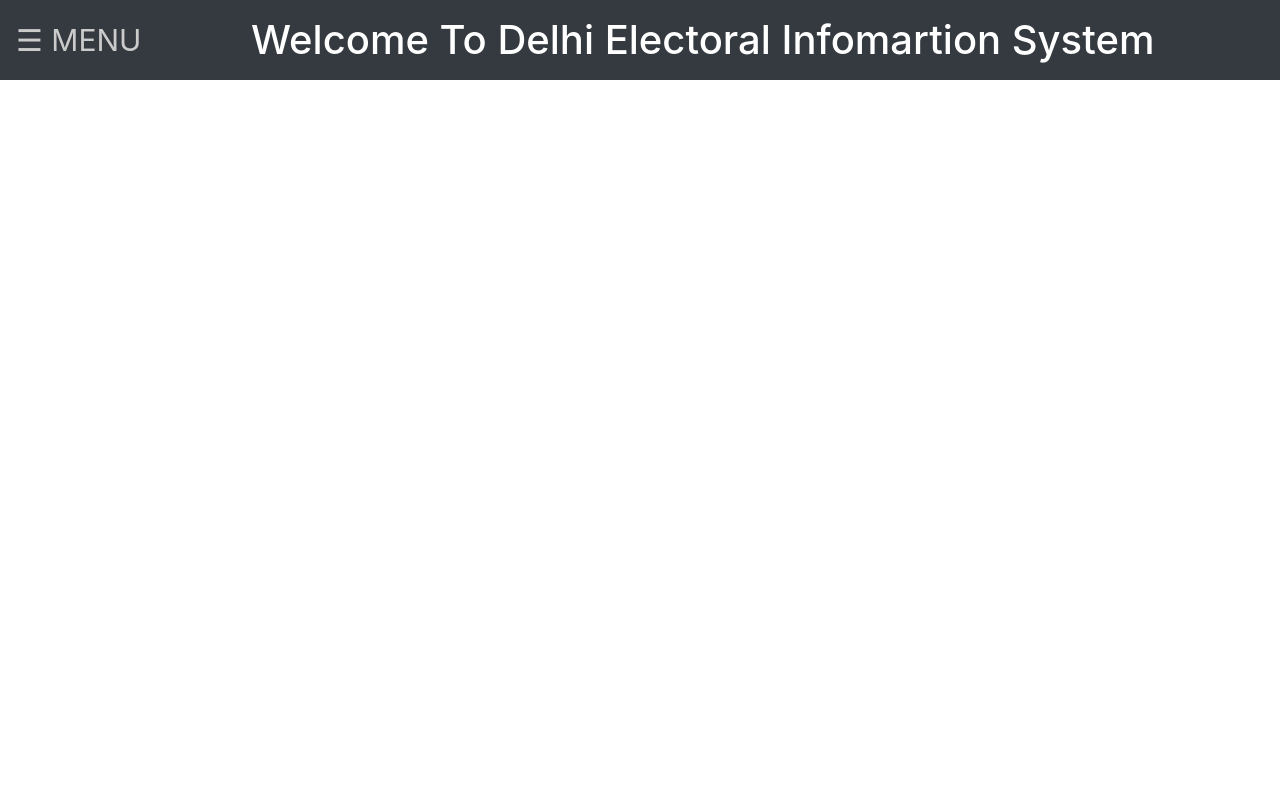
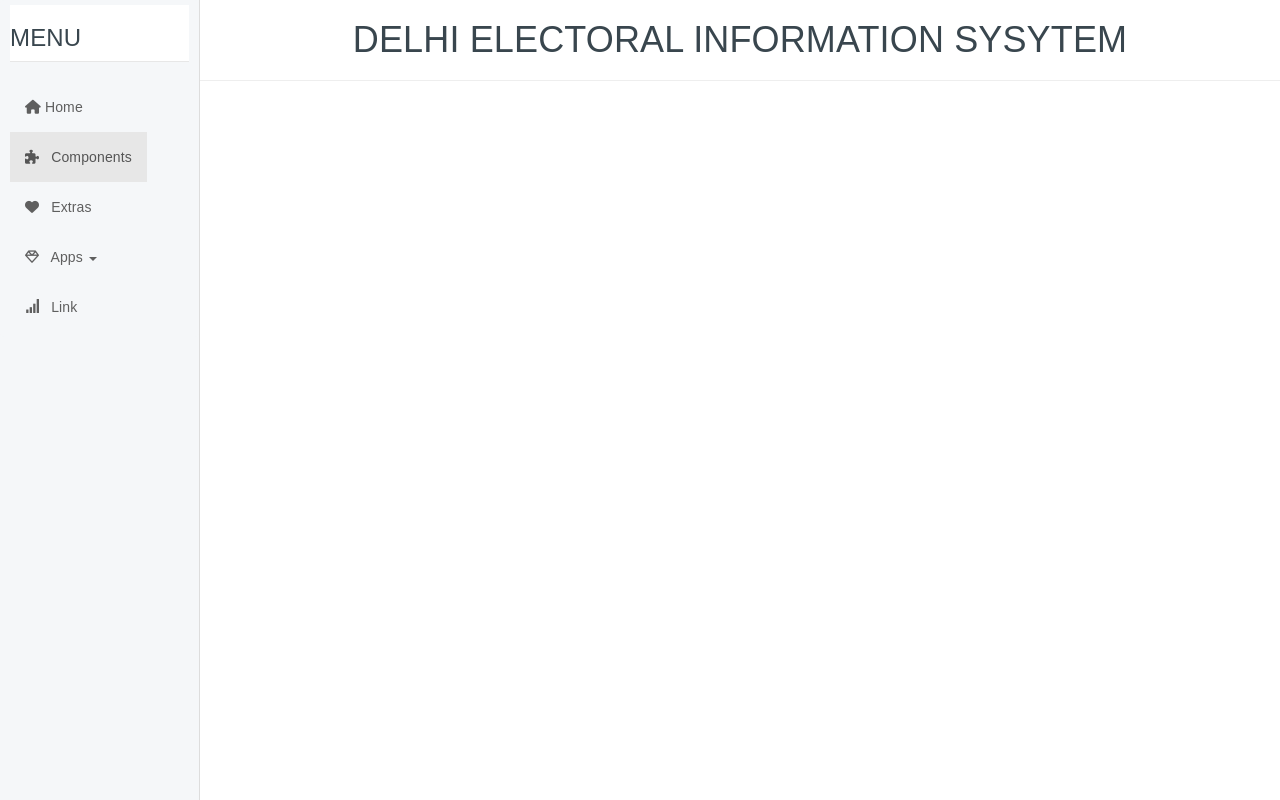
Before and after one commit to rohitxdd/District-Electoral-Info-Sys, a PHP site: page /menu.php in a window 1280 px wide. Run offline with PHP 8.4, Linux system fonts and the light colour scheme; data that the repository does not hold is empty; some libraries are stand-ins or nearby versions.

Commit message:
new branch for side nav

```diff
--- a/menu.php
+++ b/menu.php
@@ -1,114 +1,2 @@
-<html>
-
-<head>
-  <meta charset="utf-8">
-  <title>create dynamic multilevel menu using php and mysql</title>
-  <link rel="stylesheet" href="https://cdn.jsdelivr.net/npm/bootstrap@4.6.1/dist/css/bootstrap.min.css">
-  <script src="https://cdn.jsdelivr.net/npm/jquery@3.6.0/dist/jquery.slim.min.js"></script>
-  <script src="https://cdn.jsdelivr.net/npm/popper.js@1.16.1/dist/umd/popper.min.js"></script>
-  <script src="https://cdn.jsdelivr.net/npm/bootstrap@4.6.1/dist/js/bootstrap.bundle.min.js"></script>
-
-  <style>
-    .sidenav {
-      height: 100%;
-      width: 0;
-      position: fixed;
-      z-index: 1;
-      top: 0;
-      left: 0;
-      background-color: #111;
-      overflow-x: hidden;
-      transition: 0.5s;
-      padding-top: 60px;
-    }
-
-
-    .sidenav a {
-      padding: 8px 8px 8px 32px;
-      text-decoration: none;
-      font-size: 1rem;
-      color: #818181;
-      display: block;
-      transition: 0.3s;
-    }
-
-    .sidenav a:hover {
-      color: #f1f1f1;
-    }
-
-    .sidenav .closebtn {
-      position: absolute;
-      top: 0;
-      right: 25px;
-      font-size: 36px;
-      margin-left: 50px;
-    }
-
-    @media screen and (max-height: 450px) {
-      .sidenav {
-        padding-top: 15px;
-      }
-
-      .sidenav a {
-        font-size: 18px;
-      }
-    }
-  </style>
-</head>
-
-<body>
-  <?php
-  include 'database.php';
-  //$con=mysqli_connect("localhost","root","123","exam");
-  // Check connection
-  if (mysqli_connect_errno()) {
-    echo "Failed to connect to MySQL: " . mysqli_connect_error();
-  }
-
-  // Perform queries
-
-  function get_menu_tree($parent_id)
-  {
-    global $con;
-    $menu = "";
-    $sqlquery = " SELECT * FROM menu where status='1' and parent_id='" . $parent_id . "' ";
-    $res = mysqli_query($con, $sqlquery);
-    while ($row = mysqli_fetch_array($res, MYSQLI_ASSOC)) {
-      $menu .= "<a class='sub-menu' href='" . $row['link'] . "'>" . $row['menu_name'] . "</a>";
-
-      $menu .= "" . get_menu_tree($row['menu_id']) . "";
-    }
-
-    return $menu;
-  }
-  ?>
-
-  <nav class="navbar navbar-dark bg-dark" style="padding:16px 16px">
-    <span style="font-size:30px;cursor:pointer; color:#cbcbcb" onclick="openNav()">&#9776; MENU</span>
-    <h1 style="margin:auto; color:white">
-      Welcome To Delhi Electoral Infomartion System
-    </h1>
-  </nav>
-  <div id="mySidenav" class="sidenav">
-    <a href="javascript:void(0)" class="closebtn" onclick="closeNav()">&times;</a>
-
-    <?php
-    echo get_menu_tree(0); //start from root menus having parent id 0
-    ?>
-  </div>
-
-
-  <script>
-    function openNav() {
-      document.getElementById("mySidenav").style.width = "250px";
-    }
-
-    function closeNav() {
-      document.getElementById("mySidenav").style.width = "0";
-    }
-  </script>
-
-</body>
-
-</html>
-<?php mysqli_close($con); ?>
+<?php include 'partials/header.php'; ?>
+<?php include 'partials/footer.php'; ?>
--- /dev/null
+++ b/partials/footer.php
@@ -0,0 +1,17 @@
+</div>
+</div>
+
+
+
+<script>
+    (function() {
+        $('#msbo').on('click', function() {
+            $('body').toggleClass('msb-x');
+        });
+    }());
+</script>
+
+</body>
+
+</html>
+<?php mysqli_close($con); ?>
--- /dev/null
+++ b/partials/header.php
@@ -0,0 +1,267 @@
+<!DOCTYPE html>
+<html lang="en">
+
+<head>
+    <meta charset="utf-8">
+    <title>create dynamic multilevel menu using php and mysql</title>
+    <link rel="stylesheet" href="https://cdn.jsdelivr.net/npm/bootstrap@4.6.1/dist/css/bootstrap.min.css">
+    <link rel="stylesheet" href="https://maxcdn.bootstrapcdn.com/bootstrap/3.3.7/css/bootstrap.min.css">
+    <link rel="stylesheet" href="https://maxcdn.bootstrapcdn.com/font-awesome/4.7.0/css/font-awesome.min.css">
+    <script src="https://cdn.jsdelivr.net/npm/jquery@3.6.0/dist/jquery.slim.min.js"></script>
+    <script src="https://cdn.jsdelivr.net/npm/popper.js@1.16.1/dist/umd/popper.min.js"></script>
+    <script src="https://cdn.jsdelivr.net/npm/bootstrap@4.6.1/dist/js/bootstrap.bundle.min.js"></script>
+    <script src="https://code.jquery.com/jquery-3.1.1.min.js"></script>
+    <script src="https://maxcdn.bootstrapcdn.com/bootstrap/3.3.7/js/bootstrap.min.js"></script>
+    <script src="https://kit.fontawesome.com/2370d802c3.js" crossorigin="anonymous"></script>
+    <style>
+        body {
+            margin-top: 0px;
+            background-color: #fff;
+            font-family: Arial, sans-serif;
+            font-size: 14px;
+            letter-spacing: 0.01em;
+            color: #39464e;
+        }
+
+        .navbar-default {
+            background-color: #fff;
+            margin-left: 200px;
+        }
+
+        /*main side bar*/
+        .msb {
+            width: 200px;
+            background-color: #f5f7f9;
+            position: fixed;
+            left: 0;
+            top: 0;
+            right: auto;
+            min-height: 100%;
+            overflow-y: auto;
+            white-space: nowrap;
+            height: 100%;
+            z-index: 1;
+            border-right: 1px solid #ddd;
+        }
+
+        .msb .navbar {
+            border: none;
+            margin-left: 0;
+            background-color: inherit;
+        }
+
+        .msb .navbar-header {
+            width: 100%;
+            border-bottom: 1px solid #e7e7e7;
+            margin-bottom: 20px;
+            background: #fff;
+        }
+
+        .msb .navbar-nav .panel {
+            border: 0 none;
+            box-shadow: none;
+            margin: 0;
+            background: inherit;
+        }
+
+        .msb .navbar-nav li {
+            display: block;
+            width: 100%;
+        }
+
+        .msb .navbar-nav li a {
+            padding: 15px;
+            color: #5f5f5f;
+        }
+
+        .msb .navbar-nav li a .glyphicon,
+        .msb .navbar-nav li a .fa {
+            margin-right: 8px;
+        }
+
+        .msb .nb {
+            padding-top: 5px;
+            padding-left: 10px;
+            margin-bottom: 30px;
+            overflow: hidden;
+        }
+
+        ul.nv,
+        ul.ns {
+            position: relative;
+            padding: 0;
+            list-style: none;
+        }
+
+        .nv {
+            /*ns: nav-sub*/
+        }
+
+        .nv li {
+            display: block;
+            position: relative;
+        }
+
+        .nv li::before {
+            clear: both;
+            content: "";
+            display: table;
+        }
+
+        .nv li a {
+            color: #444;
+            padding: 10px 25px;
+            display: block;
+        }
+
+        .nv li a .ic {
+            font-size: 16px;
+            margin-right: 5px;
+            font-weight: 300;
+            display: inline-block;
+        }
+
+        .nv .ns li a {
+            padding: 10px 50px;
+        }
+
+        /*main content wrapper*/
+        .mcw {
+            margin-left: 200px;
+            position: relative;
+            min-height: 100%;
+            /*content view*/
+        }
+
+        /*globals*/
+        a,
+        a:focus,
+        a:hover {
+            text-decoration: none;
+        }
+
+        .inbox .container-fluid {
+            padding-left: 0;
+            padding-right: 0;
+        }
+
+        .inbox ul,
+        .inbox li {
+            margin: 0;
+            padding: 0;
+        }
+
+        .inbox ul li {
+            list-style: none;
+        }
+
+        .inbox ul li a {
+            display: block;
+            padding: 10px 20px;
+        }
+        *, html{
+            margin: 0;
+            padding: 0;
+        }
+    </style>
+</head>
+
+<body>
+    <?php
+    include 'database.php';
+    //$con=mysqli_connect("localhost","root","123","exam");
+    // Check connection
+    if (mysqli_connect_errno()) {
+        echo "Failed to connect to MySQL: " . mysqli_connect_error();
+    }
+
+    // Perform queries
+
+    //   function get_menu_tree($parent_id)
+    //   {
+    //     global $con;
+    //     $menu = "";
+    //     $sqlquery = " SELECT * FROM menu where status='1' and parent_id='" . $parent_id . "' ";
+    //     $res = mysqli_query($con, $sqlquery);
+    //     while ($row = mysqli_fetch_array($res, MYSQLI_ASSOC)) {
+    //       $menu .= "<a class='sub-menu' href='" . $row['link'] . "'>" . $row['menu_name'] . "</a>";
+
+    //       $menu .= "" . get_menu_tree($row['menu_id']) . "";
+    //     }
+
+    //     return $menu;
+    //   }
+    ?>
+
+
+    <!--msb: main sidebar-->
+    <div class="msb" id="msb">
+        <nav class="navbar navbar-default" role="navigation">
+            <!-- Brand and toggle get grouped for better mobile display -->
+            <div class="navbar-header">
+                <div class="brand-wrapper">
+                    <!-- Brand -->
+                    <div class="brand-name-wrapper">
+                        <h3>MENU</h3>
+
+                    </div>
+
+                </div>
+
+            </div>
+
+            <!-- Main Menu -->
+            <div class="side-menu-container">
+                <ul class="nav navbar-nav">
+
+                    <li><a href="#"><i class="fa-solid fa-house"></i> Home</a></li>
+                    <li class="active"><a href="#"><i class="fa fa-puzzle-piece"></i> Components</a></li>
+                    <li><a href="#"><i class="fa fa-heart"></i> Extras</a></li>
+
+                    <!-- Dropdown-->
+                    <li class="panel panel-default" id="dropdown">
+                        <a data-toggle="collapse" href="#dropdown-lvl1">
+                            <i class="fa fa-diamond"></i> Apps
+                            <span class="caret"></span>
+                        </a>
+                        <!-- Dropdown level 1 -->
+                        <div id="dropdown-lvl1" class="panel-collapse collapse">
+                            <div class="panel-body">
+                                <ul class="nav navbar-nav">
+                                    <li><a href="#">Mail</a></li>
+                                    <li><a href="#">Calendar</a></li>
+                                    <li><a href="#">Ecommerce</a></li>
+                                    <li><a href="#">User</a></li>
+                                    <li><a href="#">Social</a></li>
+
+                                    <!-- Dropdown level 2 -->
+                                    <li class="panel panel-default" id="dropdown">
+                                        <a data-toggle="collapse" href="#dropdown-lvl2">
+                                            <i class="glyphicon glyphicon-off"></i> Sub Level <span class="caret"></span>
+                                        </a>
+                                        <div id="dropdown-lvl2" class="panel-collapse collapse">
+                                            <div class="panel-body">
+                                                <ul class="nav navbar-nav">
+                                                    <li><a href="#">Link</a></li>
+                                                    <li><a href="#">Link</a></li>
+                                                    <li><a href="#">Link</a></li>
+                                                </ul>
+                                            </div>
+                                        </div>
+                                    </li>
+                                </ul>
+                            </div>
+                        </div>
+                    </li>
+                    <li><a href="#"><span class="glyphicon glyphicon-signal"></span> Link</a></li>
+                </ul>
+            </div><!-- /.navbar-collapse -->
+        </nav>
+    </div>
+    <!--main content wrapper-->
+    <div class="mcw">
+        <!--navigation here-->
+        <!--main content view-->
+        <div class="cv">
+            <h1 style="text-align: center;">DELHI ELECTORAL INFORMATION SYSYTEM</h1>
+            <hr>
```
Also changed, not shown: AC_Master.php (+23 -22 lines), multiQueryReport.php (+2 -14 lines).
